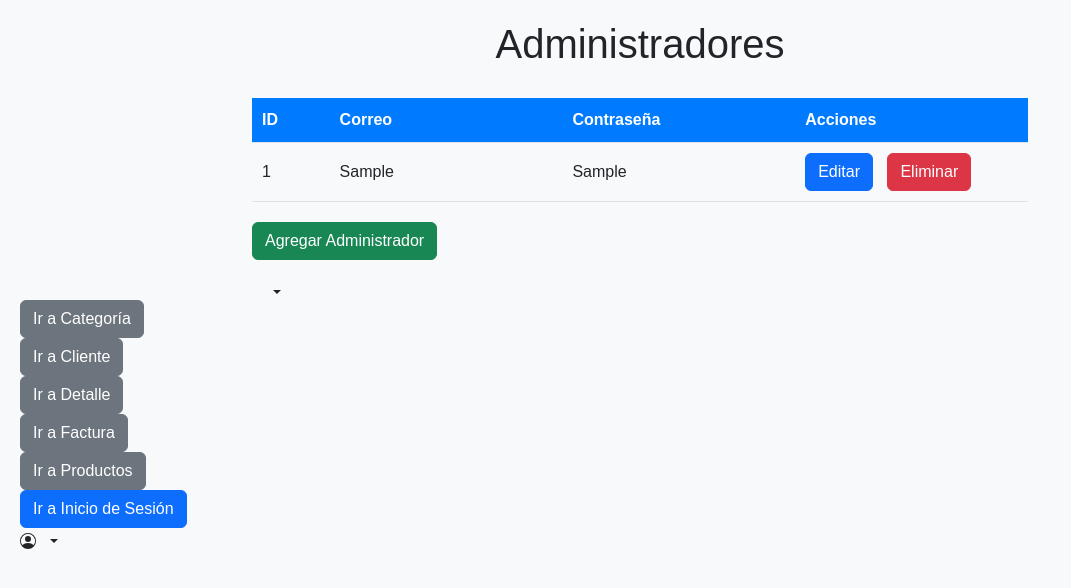
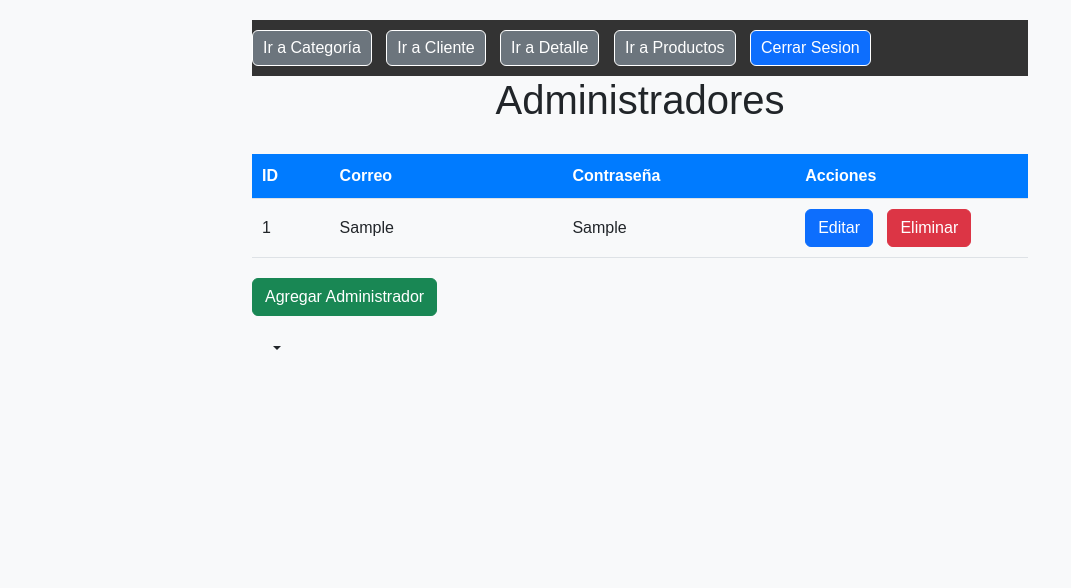
Before and after one commit to XebazX/Atlantis, a Flask app: page /Administracion in a window 1280 px wide. Shown: the top 588 px of the page, without its empty margins (0-1071 px from the left). Run offline with Flask 2, Linux system fonts and the light colour scheme; tables that the repository leaves empty hold one stand-in row (values such as "Sample post"); some libraries are stand-ins or nearby versions.

Commit message:
Septimo up

```diff
--- a/app/templates/Administrador/index.html
+++ b/app/templates/Administrador/index.html
@@ -61,11 +61,53 @@
         .password-column {
             width: 30%;
         }
+        nav {
+            background-color: #333;
+            padding: 10px 0;
+        }
+
+        .menu {
+            list-style: none;
+            margin: 0;
+            padding: 0;
+        }
+
+        .menu li {
+            display: inline-block;
+            margin-right: 10px;
+        }
+
+        .menu li:last-child {
+            margin-right: 0;
+        }
+
+        .menu li a {
+            color: #fff;
+            text-decoration: none;
+            padding: 5px 10px;
+            border: 1px solid #fff;
+        }
+
+        .menu li a:hover {
+            background-color: #555;
+        }
     </style>
     <title>Autor</title>
 </head>
 <body>
+
     <div class="container">
+
+        <nav>
+            <ul class="menu">
+                <li><a href="{{ url_for('Categoria.index') }}" class="btn btn-secondary">Ir a Categoría</a></li>
+                <li><a href="{{ url_for('Cliente.index') }}" class="btn btn-secondary">Ir a Cliente</a></li>
+                <li><a href="{{ url_for('Detalle.index') }}" class="btn btn-secondary">Ir a Detalle</a></li>
+                <li><a href="{{ url_for('Productos.indexAdm') }}" class="btn btn-secondary">Ir a Productos</a></li>
+                <li><a href="{{url_for('Administrador.logout')}}" class="btn btn-primary">Cerrar Sesion</a></li>
+            </ul>
+        </nav>
+
         <h1>Administradores</h1>
         <table>
             <thead>
@@ -108,31 +150,10 @@
     <script src="https://cdn.jsdelivr.net/npm/@popperjs/core@2.5.3/dist/umd/popper.min.js"></script>
     <script src="https://stackpath.bootstrapcdn.com/bootstrap/4.5.2/js/bootstrap.min.js"></script>
 
-    <a href="{{ url_for('Categoria.index') }}" class="btn btn-secondary">Ir a Categoría</a><br>
-    <a href="{{ url_for('Cliente.index') }}" class="btn btn-secondary">Ir a Cliente</a><br>
-    <a href="{{ url_for('Detalle.index') }}" class="btn btn-secondary">Ir a Detalle</a><br>
-    <a href="{{ url_for('Factura.index') }}" class="btn btn-secondary">Ir a Factura</a><br>
-    <a href="{{ url_for('Productos.indexAdm') }}" class="btn btn-secondary">Ir a Productos</a><br>
-    <a href="{{ url_for('Administrador.login') }}" class="btn btn-primary">Ir a Inicio de Sesión</a><br>
 
 
-    <svg xmlns="http://www.w3.org/2000/svg" width="16" height="16" fill="currentColor" class="bi bi-person-circle"
-                             viewBox="0 0 16 16">
-                        <path d="M11 6a3 3 0 1 1-6 0 3 3 0 0 1 6 0z" />
-                        <path fill-rule="evenodd"
-                              d="M0 8a8 8 0 1 1 16 0A8 8 0 0 1 0 8zm8-7a7 7 0 0 0-5.468 11.37C3.242 11.226 4.805 10 8 10s4.757 1.225 5.468 2.37A7 7 0 0 0 8 1z" />
-                        </svg>
-    <div class='btn-group'>
-        <button type='button' class='btn btn-tranparent dropdown-toggle' style='padding: 0; border: none; display: flex; align-items: center; gap: 5px;' data-bs-toggle='dropdown' aria-expanded='false' id='btnTogglee'>
-            <strong>{{ current_user.correoAdm }}</strong>
-        </button>
-        <ul class='dropdown-menu' style='padding-left:10px; '>
-            <li><a class='dropdown-items' href='#'>Perfil</a></li>
 
-            <li><hr class='dropdown-divider'></li>
-            <li><a class='dropdown-item' href="{{url_for('Administrador.logout')}}">Cerrar session</a></li>
-        </ul>
-    </div>
+
 
 </body>
 </html>
```
Also changed, not shown: app/templates/Carrito/index.html (+4 -4 lines), app/templates/Productos/index.html (+25 -7 lines).
